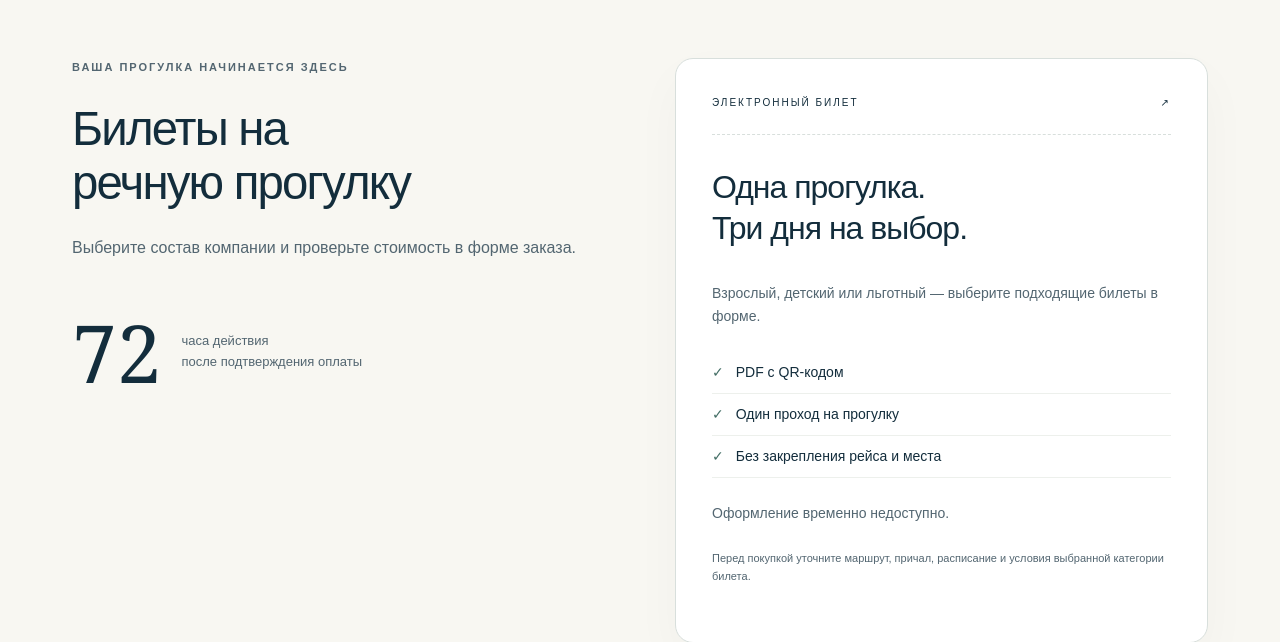
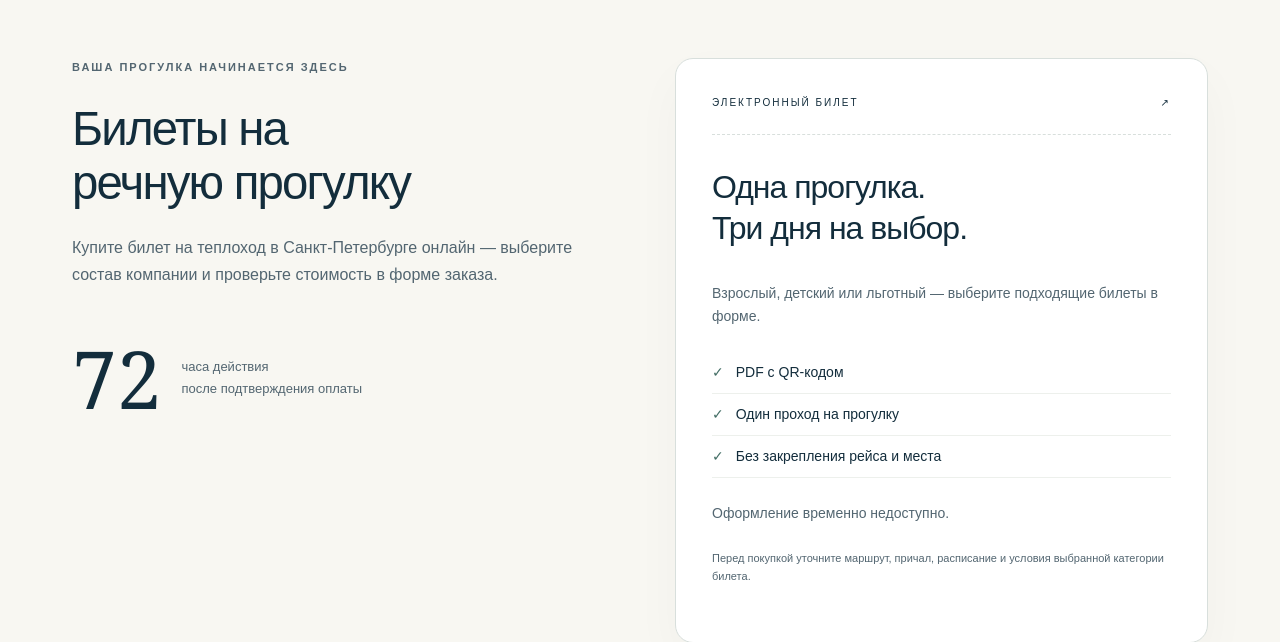
Before and after one commit to Alexjuzz/water-tours, a WordPress theme: template integrations/wordpress/themes/water-tours-prototype/home-modern.php in a window 1280 px wide, after a click on "Где получить электронный билет?". Shown: the part 1772-2414 px from the top of the page. Run offline with PHP 8.4 and a stand-in for WordPress, Linux system fonts and the light colour scheme; the site name, menu and one post (Sample post) are stand-ins, and other content is empty.

Commit message:
fix: align purchase-section copy with real search demand
"билеты на теплоход санкт петербург" (405/mo) and "купить билет на
теплоход" (370/mo) were unused despite being confirmed, on-topic
search terms from the owner's keyword export. Worked naturally into
the existing buy-section lead-in, no new claims.

Co-Authored-By: Claude Sonnet 5 <noreply@anthropic.com>
Claude-Session: https://claude.ai/code/session_01Qs4RsTLjjALZyi5iiBN16V

```diff
--- a/integrations/wordpress/themes/water-tours-prototype/home-modern.php
+++ b/integrations/wordpress/themes/water-tours-prototype/home-modern.php
@@ -5,7 +5,7 @@
 <main id="main"><section class="hero" id="top"><div class="hero-copy"><p class="eyebrow">WATER TOURS / РЕЧНЫЕ ПРОГУЛКИ</p><h1>Посмотрите на город<br><em>с воды.</em></h1><p class="lead">Оставьте привычные улицы на берегу. Выберите билеты на речную прогулку и найдите время для нового вида на город.</p><a class="button accent" href="#buy">Выбрать билеты ↗</a><a class="sub-link" href="#rules">Как действует билет ↓</a><p class="small">72 часа после оплаты · Один проход · Электронный билет</p></div><div class="scene" aria-hidden="true"><span class="sun"></span><span class="skyline"></span><span class="river"></span><span class="boat"></span><span class="caption">ДРУГОЙ РАКУРС.<br>ВАШ ГОРОД.</span></div></section>
 <section class="container section" id="about"><p class="eyebrow">ПРОГУЛКА В ВАШЕМ РИТМЕ</p><div class="two-col"><h2>Меньше суеты.<br>Больше впечатлений.</h2><div><p class="large">Речная прогулка — повод замедлиться, побыть вместе и увидеть знакомый город иначе.</p><p>Билет действует три дня с момента подтверждённой оплаты. Вы выбираете отправление по расписанию в пределах этого срока. Конкретный рейс и место за билетом не закрепляются.</p></div></div></section>
 <section class="tint section" id="rules"><div class="container"><p class="eyebrow">ОТ ВЫБОРА ДО ПОСАДКИ</p><h2>Три простых шага</h2><div class="steps"><article><span>01</span><h3>Выберите билеты</h3><p>Укажите количество взрослых, детских и льготных билетов. Проверьте итоговую сумму перед оформлением.</p></article><article><span>02</span><h3>Сохраните PDF</h3><p>После подтверждения оплаты скачайте билет с QR-кодом. Точное время окончания действия указано в билете.</p></article><article><span>03</span><h3>Покажите QR-код</h3><p>Предъявите билет сотруднику при посадке. Один билет даёт один проход и после погашения становится недействительным.</p></article></div></div></section>
-<section class="container section two-col" id="buy"><div><p class="eyebrow">ВАША ПРОГУЛКА НАЧИНАЕТСЯ ЗДЕСЬ</p><h2>Билеты на<br>речную прогулку</h2><p>Выберите состав компании и проверьте стоимость в форме заказа.</p><div class="validity"><strong>72</strong><span>часа действия<br>после подтверждения оплаты</span></div></div><div class="ticket"><div class="ticket-label">ЭЛЕКТРОННЫЙ БИЛЕТ <span>↗</span></div><h3>Одна прогулка.<br>Три дня на выбор.</h3><p>Взрослый, детский или льготный — выберите подходящие билеты в форме.</p><ul><li>PDF с QR-кодом</li><li>Один проход на прогулку</li><li>Без закрепления рейса и места</li></ul><?php if (shortcode_exists('water_tours_buy')) { echo do_shortcode('[water_tours_buy]'); } else { echo '<p>Оформление временно недоступно.</p>'; } ?><p class="small">Перед покупкой уточните маршрут, причал, расписание и условия выбранной категории билета.</p></div></section>
+<section class="container section two-col" id="buy"><div><p class="eyebrow">ВАША ПРОГУЛКА НАЧИНАЕТСЯ ЗДЕСЬ</p><h2>Билеты на<br>речную прогулку</h2><p>Купите билет на теплоход в Санкт-Петербурге онлайн — выберите состав компании и проверьте стоимость в форме заказа.</p><div class="validity"><strong>72</strong><span>часа действия<br>после подтверждения оплаты</span></div></div><div class="ticket"><div class="ticket-label">ЭЛЕКТРОННЫЙ БИЛЕТ <span>↗</span></div><h3>Одна прогулка.<br>Три дня на выбор.</h3><p>Взрослый, детский или льготный — выберите подходящие билеты в форме.</p><ul><li>PDF с QR-кодом</li><li>Один проход на прогулку</li><li>Без закрепления рейса и места</li></ul><?php if (shortcode_exists('water_tours_buy')) { echo do_shortcode('[water_tours_buy]'); } else { echo '<p>Оформление временно недоступно.</p>'; } ?><p class="small">Перед покупкой уточните маршрут, причал, расписание и условия выбранной категории билета.</p></div></section>
 <section class="section faq-section" id="faq"><div class="container two-col"><div><p class="eyebrow">ПОЛЕЗНО ЗНАТЬ</p><h2>Перед<br>прогулкой</h2></div><div><?php foreach (water_tours_home_faq() as $question => $answer) : ?><details><summary><?php echo esc_html($question); ?></summary><p><?php echo esc_html($answer); ?></p></details><?php endforeach; ?></div></div></section>
 <section class="container section final-cta"><p class="eyebrow">ДОБАВЬТЕ В ДЕНЬ НОВЫЙ ВИД</p><h2>Встретимся у воды.</h2><a class="button accent" href="#buy">Выбрать билеты ↗</a></section></main>
 <footer><div class="container footer-inner"><a class="brand" href="#top">≈ water tours</a><span>Речные прогулки. Электронные билеты.</span><a href="#rules">Правила билета</a><?php if (get_privacy_policy_url()) : ?><a href="<?php echo esc_url(get_privacy_policy_url()); ?>">Конфиденциальность</a><?php endif; ?></div></footer><?php wp_footer(); ?></body></html>
```
